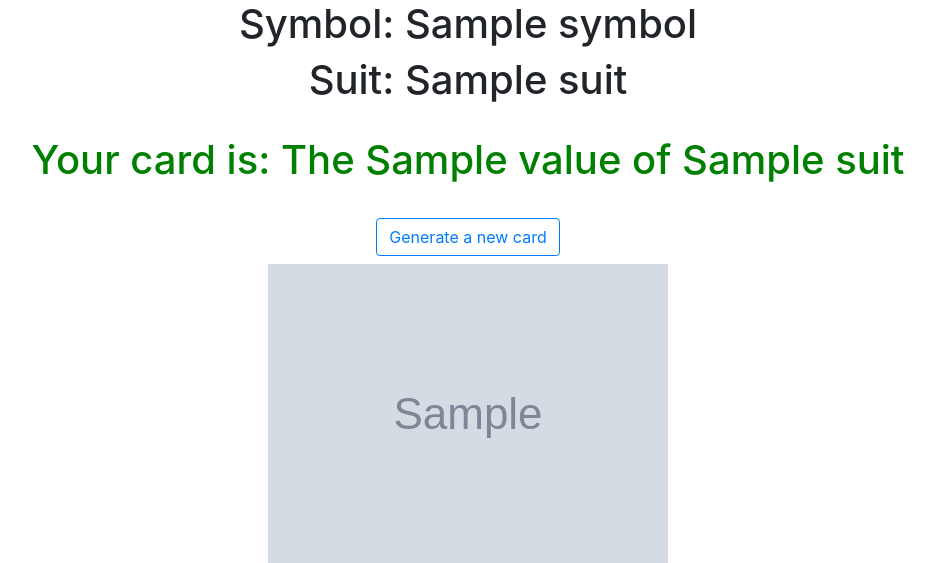
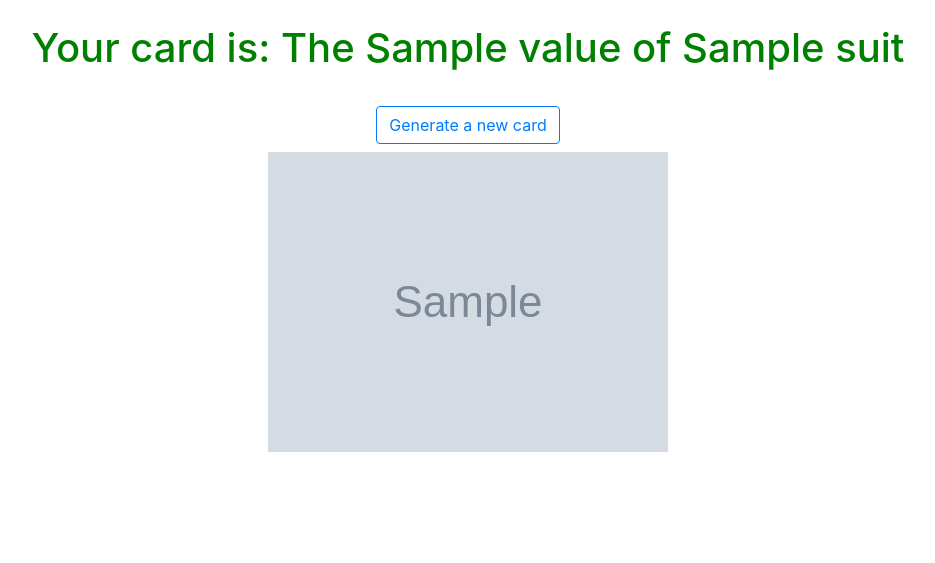
Before and after one commit to myounis789/QA-DevOps-Practical-Project, a Flask app: template Service1/templates/index.html in a window 1280 px wide. Shown: the top 563 px of the page, without its empty margins (172-1107 px from the left). Run offline with Flask 2, Linux system fonts and the light colour scheme; the template is opened without the code that fills it: most values are stand-ins (such as "Sample title", 1, 10 or a date in 2020); grey boxes marked "Sample" are stand-in pictures; some libraries are stand-ins or nearby versions.

Commit message:
Rolling update

```diff
--- a/Service1/app.py
+++ b/Service1/app.py
@@ -13,7 +13,8 @@ def server():
     json = card_gen.json()
     image = json["image"]
     value = json["value"]
-    return render_template('index.html', symbol=symbol.text, suit=suit.text, image=image, value=value)
+    return render_template('index.html', image=image, value=value)
+    # return render_template('index.html', symbol=symbol.text, suit=suit.text, image=image, value=value)
 
 if __name__ == "__main__":
     app.run(host="0.0.0.0", port=5000, debug=True)
--- a/Service1/templates/index.html
+++ b/Service1/templates/index.html
@@ -12,8 +12,8 @@
 
 <body>
     <center>
-        <h1>Symbol: {{ symbol }} </h1>
-        <h1>Suit: {{ suit }}</h1>
+        <!-- <h1>Symbol: {{ symbol }} </h1>
+        <h1>Suit: {{ suit }}</h1> -->
         <br>
         <h1 style=color:green>Your card is: The {{value}} of {{suit}}</h1>
         <br>
```
